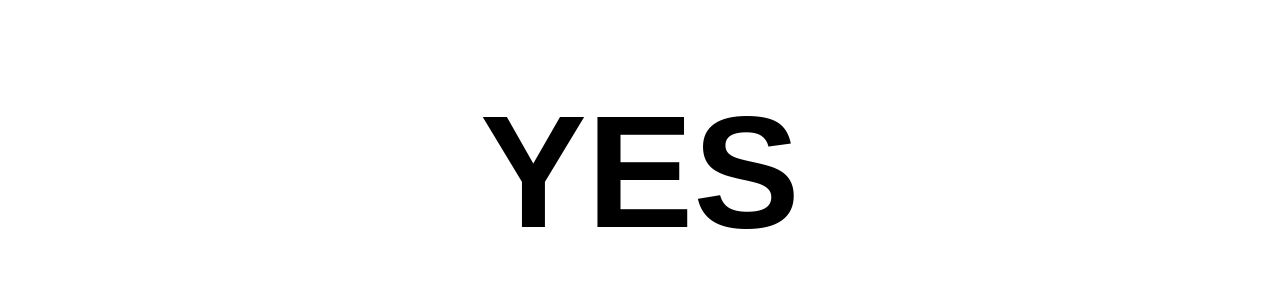
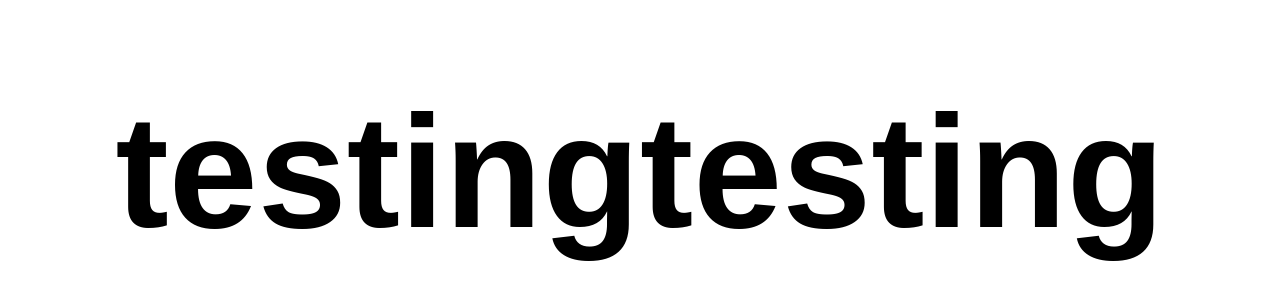
Before and after one commit to tejasmanohar/is-wcs-open, a plain HTML site: page index.html in a window 1280 px wide. Shown: the part 128-428 px from the top of the page. Drawn offline with Linux system fonts and the light colour scheme.

Commit message:
Update index.html

```diff
--- a/index.html
+++ b/index.html
@@ -28,7 +28,7 @@
 <body>
 
   <p id="answer">
-    YES
+    testingtesting
   </p>
 
 </body>
```
